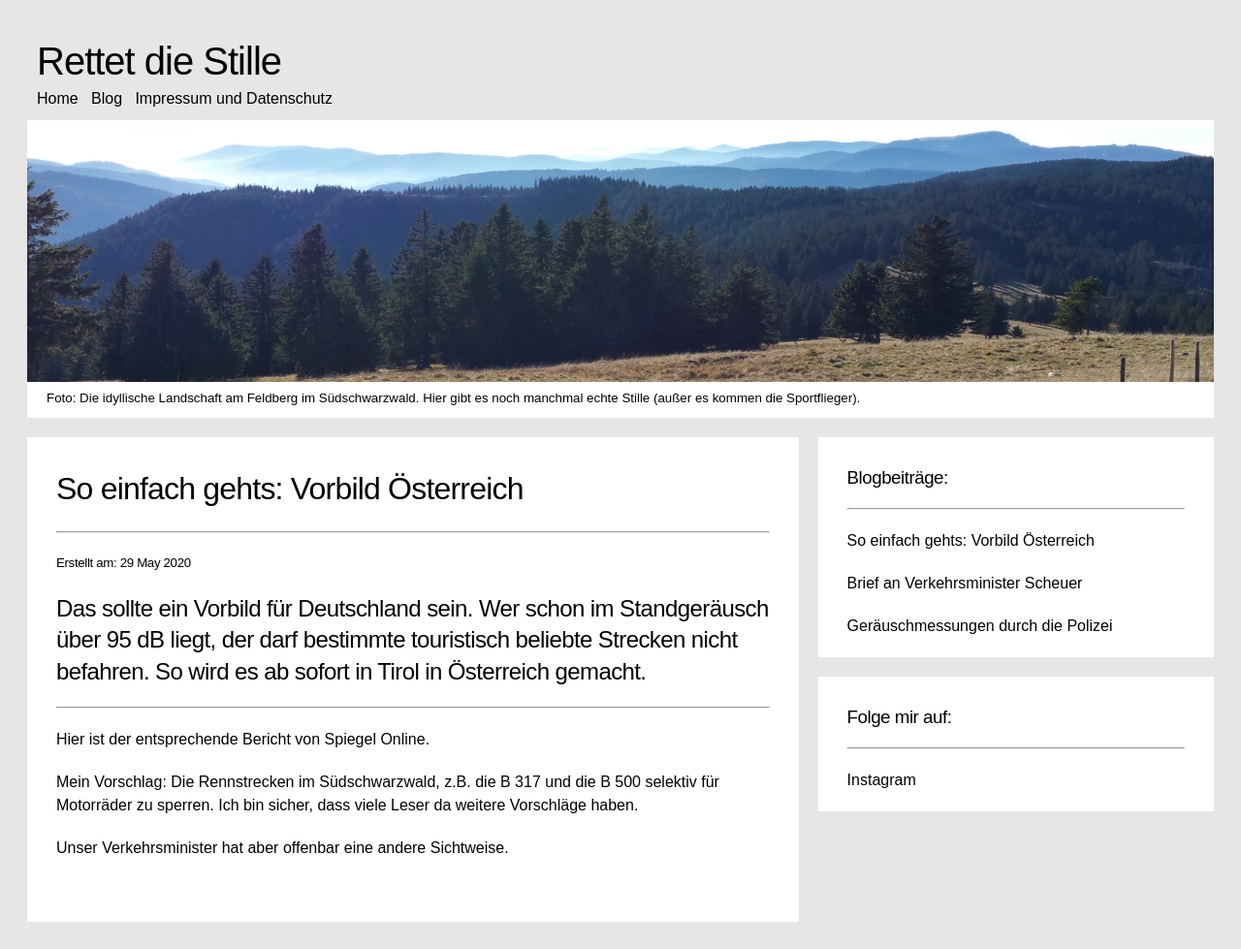
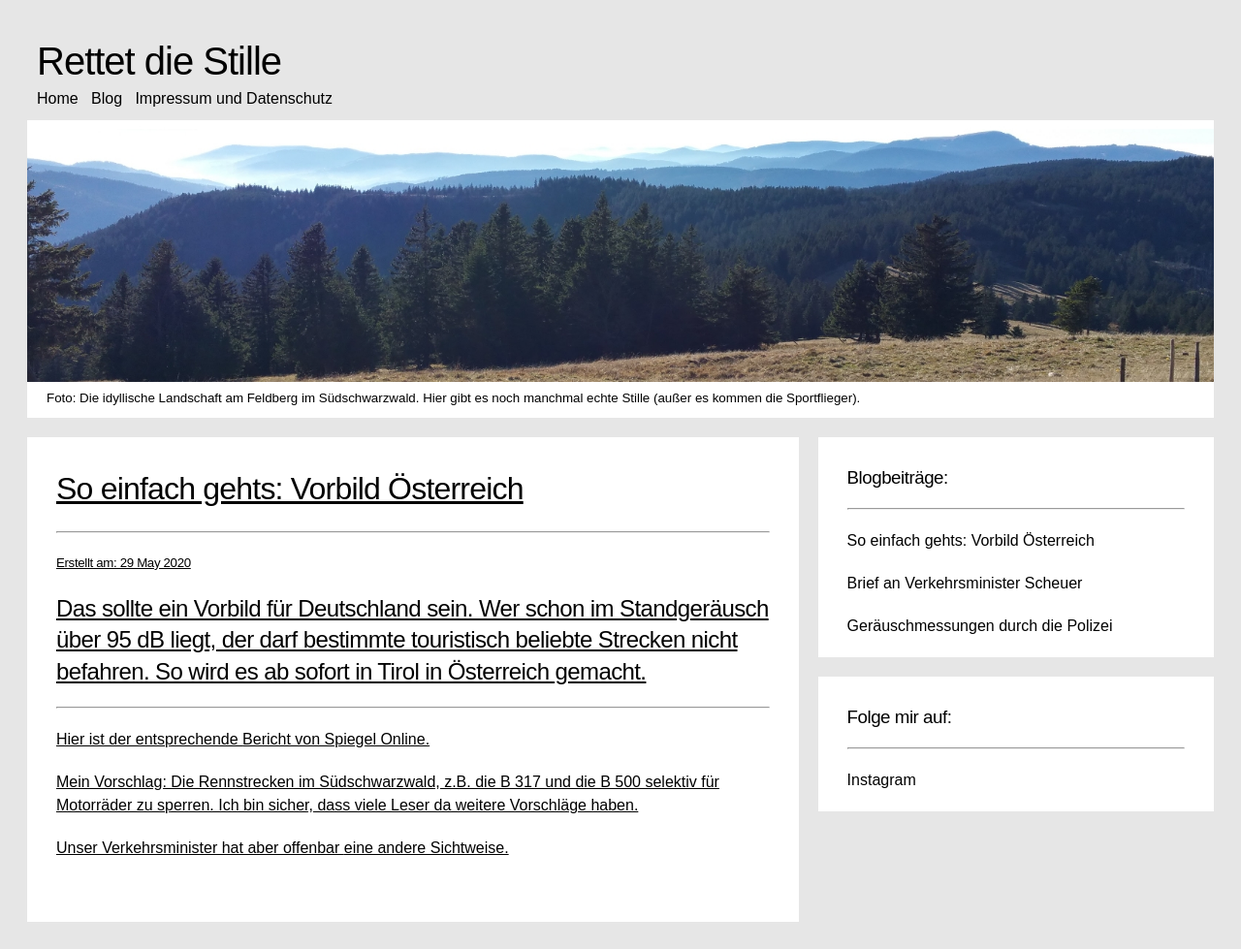
Before and after one commit to rettet-die-stille/rettet-die-stille.github.io, a Jekyll site: the page built from _posts/2020-05-29-So-einfach-gehts-Vorbild-Oesterreich.md, in a window 1280 px wide. Shown: the whole page at 97% size. Built offline with Jekyll 4.4.1, drawn with Linux system fonts in a browser that asks for light colours.

Commit message:
Update post.html

```diff
--- a/_layouts/post.html
+++ b/_layouts/post.html
@@ -2,7 +2,7 @@
 layout: defaultmodern
 ---
 
- <div class="card" style="min-height: 500px;">
+ <div class="card" style="min-height: 500px;text-decoration: underline;">
   <h1>{{ page.title }}</h1>
   <hr>
   <h5>Erstellt am: {{ page.date | date_to_string }}</h5>
```
